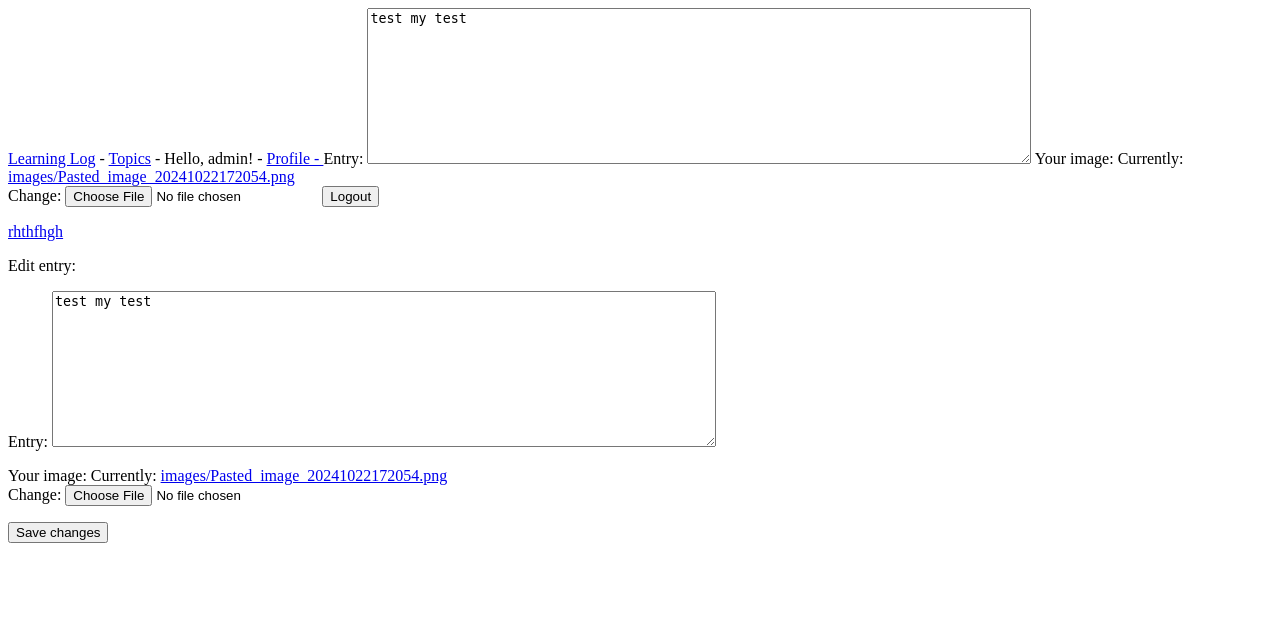
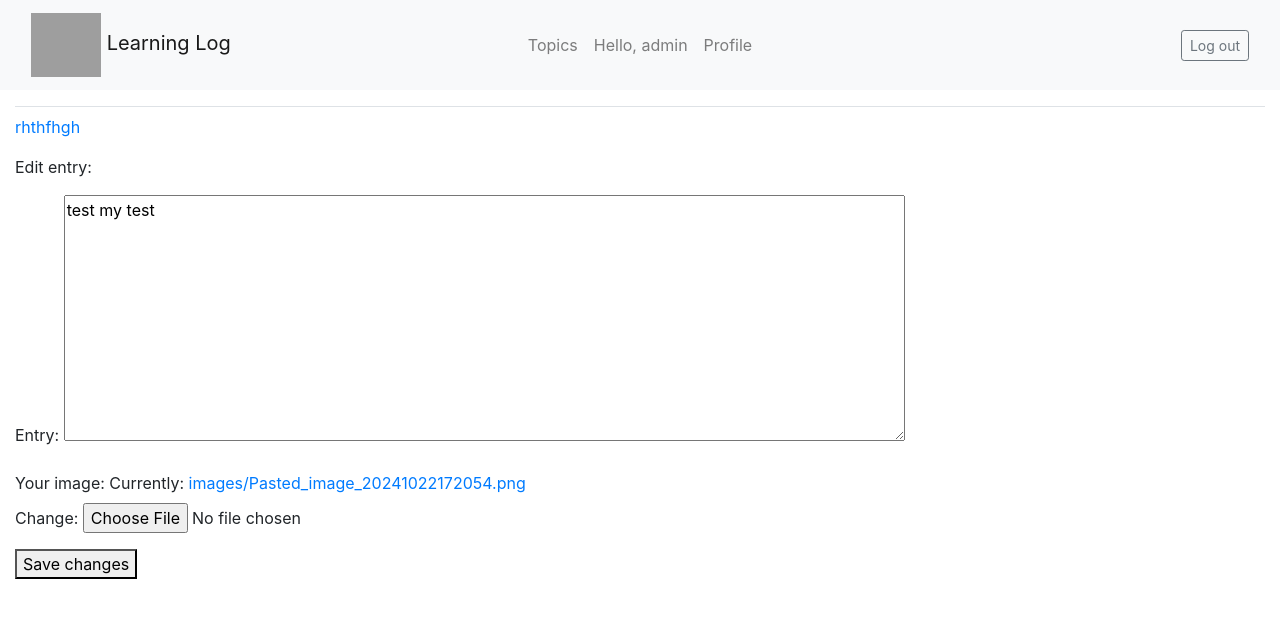
Before and after one commit to ankobets/learning_log, a Django app: page /edit_entry/8/ in a window 1280 px wide. Shown: the top 618 px of the page. Run offline with Django 5.2, Linux system fonts and the light colour scheme; a user stored in the database is signed in; data comes from the database, SQL or seed files in the repository; both versions use the stored data as it was after the commit; some libraries are stand-ins or nearby versions; grey boxes are pictures that could not be loaded.

Commit message:
Added navbar and logo

```diff
--- a/learning_log/settings.py
+++ b/learning_log/settings.py
@@ -37,6 +37,9 @@ INSTALLED_APPS = [
     'learning_logs',
     'users',
 
+    # Another apps:
+    'bootstrap4',
+
     # Django's apps:
     'django.contrib.admin',
     'django.contrib.auth',
@@ -44,6 +47,7 @@ INSTALLED_APPS = [
     'django.contrib.sessions',
     'django.contrib.messages',
     'django.contrib.staticfiles',
+
 ]
 
 MIDDLEWARE = [
--- a/learning_logs/templates/learning_logs/base.html
+++ b/learning_logs/templates/learning_logs/base.html
@@ -1,39 +1,92 @@
+{% load bootstrap4 %}
+
 <!DOCTYPE html>
 <html lang="en">
 <head>
     <meta charset="UTF-8">
+    <meta name="viewport" content="width=device-width, initial-scale=1, shrink-to-fit=no" >
+    <title>Learning Log</title>
+
+    {% bootstrap_css %}
+    {% bootstrap_javascript jquery='full' %}
 
 </head>
-<header>
 
-     <div style="display: inline;">
+<body>
+    <nav class=" navbar navbar-expand-md navbar-light bg-light  mb-2 boarder">
 
-         <a href="{% url 'learning_logs:index' %}">Learning Log</a> -
-         <a href="{% url 'learning_logs:topics' %}">Topics</a> -
+        <button class="navbar-toggler" type="button" data-toggle="collapse" data-target="#navbarCollapse"
+                aria-controls="navbarCollapse" aria-expanded="false" aria-label="Toggle navigation">
+            <span class="navbar-toggler-icon"></span>
+        </button>
 
-         {% if user.is_authenticated %}
+        <div class="collapse navbar-collapse " id="navbarCollapse">
+            <div class="container  ">
 
-         Hello, {{ user.username }}! -
-         <a href="{% url 'users:profile' %}">Profile - </a>
-         <form style="display: inline;" action="{% url 'users:logout' %}" method="post">
-             {% csrf_token %}
-             {{ form.as_table }}
-             <button type="submit">Logout</button>
-         </form>
+                <a class="navbar-brand " href="{% url 'learning_logs:index' %}">
+                    <img src="/media/logo.png" alt="Logo" width="70" height="64" class="d-inline-block align-text-middle">
+                    Learning Log
+                </a>
+            </div>
 
-        {% else %}
-         <a href="{% url 'users:login' %}">Log in - </a>
-         <a href="{% url 'users:register' %}">Register</a>
+            <div class="container justify-content-center ">
+                <ul class="navbar-nav me-auto mb-2 mb-lg-0 ">
+                    <li class="nav-item">
+                        <a class="nav-link" href="{% url 'learning_logs:topics'%}">
+                            Topics
+                        </a>
+                    </li>
 
-        {% endif %}
+                    {% if user.is_authenticated %}
+                    <li class="nav-item">
+                            <a class="nav-link" href="{% url 'users:profile' %}">
+                                Hello, {{ user.username }}
+                            </a>
+                    </li>
+                    <li class="nav-item">
+                            <a class="nav-link" href="{% url 'users:profile' %}">
+                                Profile
+                            </a>
+                    </li>
 
-     </div>
+                    {% else %}
+                    <li class="nav-item">
+                        <a class="nav-link" href="{% url 'users:register' %}">
+                            Register
+                        </a>
+                    </li>
+                    <li class="nav-item">
+                        <a class="nav-link" href="{% url 'users:login' %}">
+                            Log in
+                        </a>
+                    </li>
+                    {% endif %}
+            </ul>
+            </div>
 
-</header>
-<body>
-    {% block content%}{% endblock content%}
+            <div class="container justify-content-end">
+                {% if user.is_authenticated %}
+                <form action="{% url 'users:logout' %}" method='post'>
+                    {% csrf_token %}
+                    <button name='submit' class='btn btn-outline-secondary btn-sm'>
+                        Log out
+                    </button>
+                </form>
+                {% endif %}
+            </div>
+        </div>
+    </nav>
+
+    <main role="main" class="container-fluid">
+        <div class="pb-2 mb-2 border-bottom">
+            {% block page-header %}{% endblock page-header %}
+        </div>
+        <div>
+            {% block content%}{% endblock content%}
+        </div>
+
+    </main>
+
 </body>
-<footer>
 
-</footer>
 </html>
--- a/learning_logs/views.py
+++ b/learning_logs/views.py
@@ -3,6 +3,11 @@ from .models import Topic, Entry
 from .forms import TopicForms, EntryForm
 from django.contrib.auth.decorators import login_required
 from django.http import Http404
+
+
+def check_owner(request,topic_ow):
+    if topic_ow.owner != request.user:
+        raise  Http404
 
 
 # Create your views here.
@@ -21,8 +26,7 @@ def topics(request):
 @login_required()
 def topic(request, topic_id):
     topic = Topic.objects.get(id=topic_id)
-    if topic.owner != request.user:
-        raise  Http404
+    check_owner(request, topic)
     entries = topic.entry_set.order_by('-date_added')
     context = {'topic': topic, 'entries': entries}
     return render(request, 'learning_logs/topic.html', context)
@@ -35,6 +39,7 @@ def new_topic(request):
 
     else:
         form = TopicForms(data=request.POST)
+
         if form.is_valid():
             new_topic = form.save(commit=False)
             new_topic.owner = request.user
@@ -48,9 +53,11 @@ def new_topic(request):
 @login_required()
 def new_entry(request, topic_id):
     topic = Topic.objects.get(id=topic_id)
+    check_owner(request, topic)
 
     if request.method == 'POST':
         form = EntryForm(request.POST, request.FILES)
+
         if form.is_valid():
             new_entry = form.save(commit=False)
             new_entry.topic = topic
@@ -68,8 +75,8 @@ def edit_entry(request, entry_id):
 
     entry = Entry.objects.get(id=entry_id)
     topic = entry.topic
-    if topic.owner != request.user:
-        raise Http404
+    check_owner(request, topic)
+
     if request.method == 'POST':
         form = EntryForm(request.POST, request.FILES, instance=entry)
         if form.is_valid:
```
Also changed, not shown: db.sqlite3.
